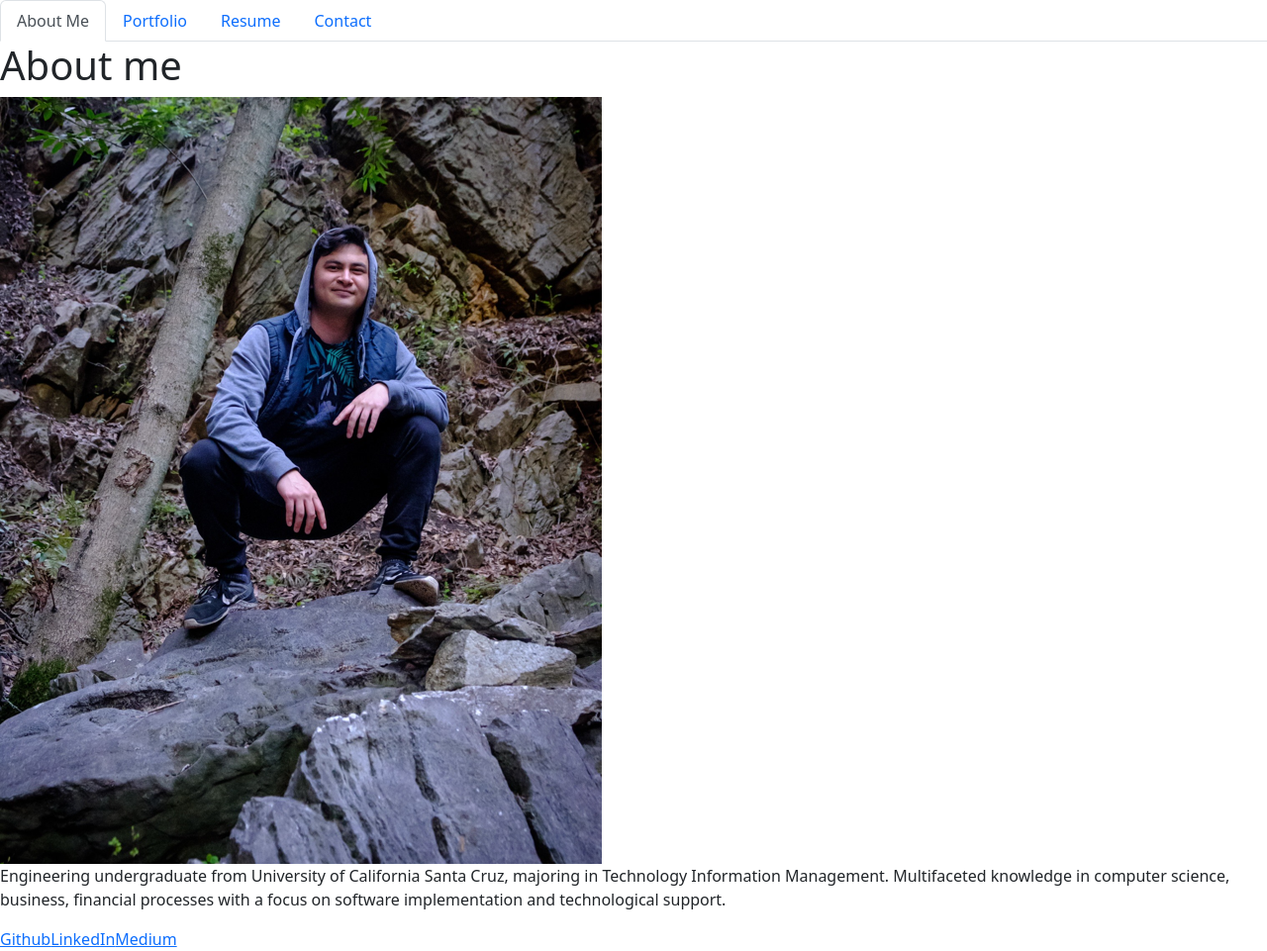
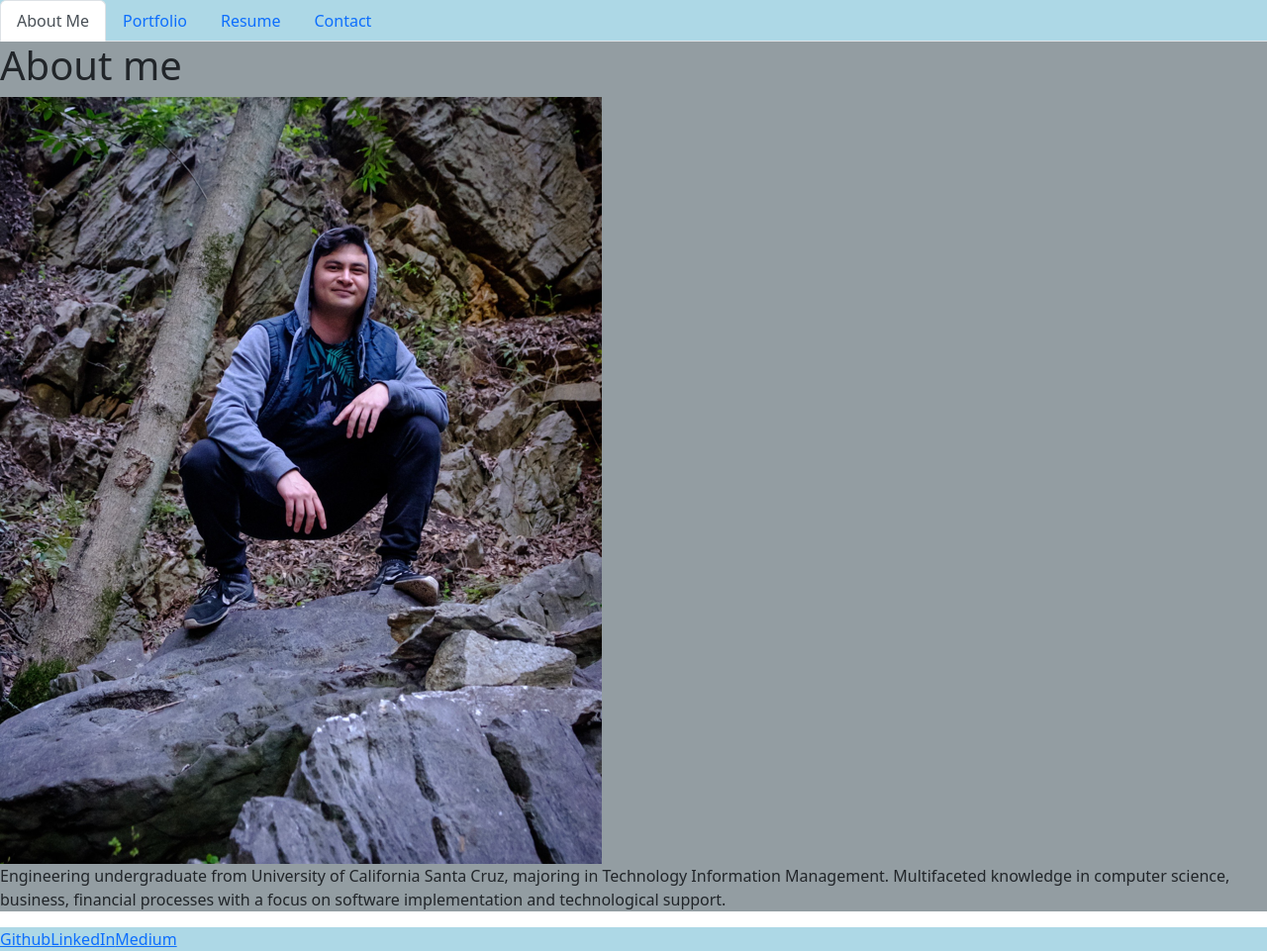
Before and after one commit to allen-ek/react-portfolio, a React (Create React App) app in the folder portfolio/: page / in a window 1280 px wide. Shown: the whole page at 99% size. Built offline with nearby package versions, Linux system fonts and the light colour scheme.

Commit message:
added styling

```diff
--- a/portfolio/package.json
+++ b/portfolio/package.json
@@ -1,7 +1,7 @@
 {
   "name": "portfolio",
   "version": "0.1.0",
-  "private": true,
+  "private": false,
   "dependencies": {
     "@testing-library/jest-dom": "^5.16.4",
     "@testing-library/react": "^11.1.0",
--- a/portfolio/src/components/Footer.js
+++ b/portfolio/src/components/Footer.js
@@ -1,7 +1,7 @@
 import React from 'react';
 function Footer() {
     return (
-        <footer>
+        <footer style={{backgroundColor: "lightblue"}}>
            <a href="https://github.com/allen-ek" target="_blank" rel="noopener noreferrer">Github</a>
            <a href="https://www.linkedin.com/in/allen-klein-506031251/" target="_blank" rel="noopener noreferrer">LinkedIn</a>
            <a href="https://medium.com/@allenkleined" target="_blank" rel="noopener noreferrer">Medium</a>
--- a/portfolio/src/components/NavTabs.js
+++ b/portfolio/src/components/NavTabs.js
@@ -3,7 +3,7 @@ import React from 'react';
 
 function NavTabs({ currentPage, handlePageChange }) {
   return (
-    <ul className="nav nav-tabs">
+    <ul className="nav nav-tabs" style={{backgroundColor: "lightblue"}}>
       <li className="nav-item">
         <a
           href="#about"
--- a/portfolio/src/components/pages/About.js
+++ b/portfolio/src/components/pages/About.js
@@ -4,7 +4,7 @@ import Avatar from'../../assets/avatar.png'
 
 export default function About() {
   return (
-    <div>
+    <div style={{backgroundColor: "#939da2"}}>
       <h1>About me</h1>
       <img src={Avatar} alt="profile" />
       <p>
--- a/portfolio/src/components/pages/Contact.js
+++ b/portfolio/src/components/pages/Contact.js
@@ -39,7 +39,7 @@ function Form() {
   };
 
   return (
-    <div>
+    <div style={{backgroundColor: "#939da2"}}>
       <h2>Contact Me</h2>
       <form className="form">
         <input
--- a/portfolio/src/components/pages/Portfolio.js
+++ b/portfolio/src/components/pages/Portfolio.js
@@ -8,7 +8,7 @@ import image6 from'../../assets/dayplanner.png'
 
 export default function Portfolio() {
   return (
-    <div>
+    <div style={{backgroundColor: "#939da2"}}>
       <h1>Portfolio Projects</h1>
       <section id="projects" class="project-cont">
 
--- a/portfolio/src/components/pages/Resume.js
+++ b/portfolio/src/components/pages/Resume.js
@@ -3,7 +3,7 @@ import Res from'../../assets/aResume.pdf'
 
 export default function Resume() {
   return (
-    <div>
+    <div style={{backgroundColor: "#939da2"}}>
       <h1>Resume Page</h1>
       <p>
       <a href={Res} download> Resume</a>
```
